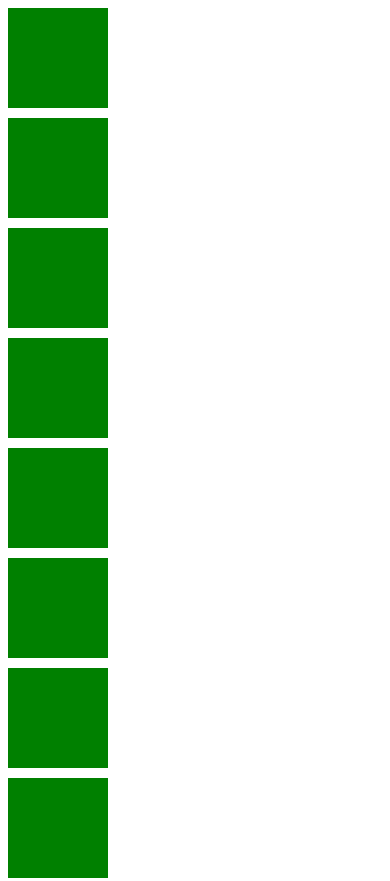
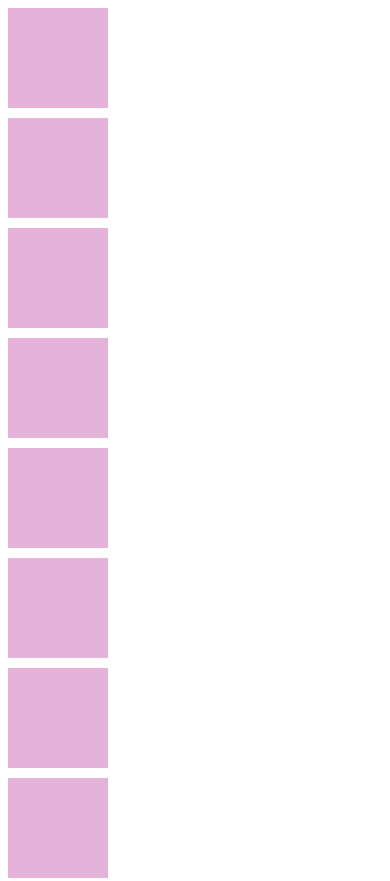
Before and after one commit to enerel321/dessert.shop, a plain HTML site: page exercise6.html in a window 390 px wide. Shown: the top 881 px of the page. Drawn offline with Linux system fonts and the light colour scheme.

Commit message:
Add files via upload

```diff
--- a/exercise6.html
+++ b/exercise6.html
@@ -3,14 +3,29 @@
   <meta charset="UTF-8">
   <meta name="viewport" content="width=device-width, initial-scale=1.0">
   <style>
-    .contain { display: grid; grid-template-columns: repeat(3, 100px); gap: 30px; }
-    .eej { width: 100px; height: 100px; background: green; }
-    @media (max-width: 600px) { .contain { gap: 10px; } }
-    @media (max-width: 400px) { .contain { grid-template-columns: 1fr; } }
+    .container
+    { display: grid;
+      grid-template-columns: repeat(3, 100px);
+      gap: 30px; }
+    .eej
+    { width: 100px;
+      height: 100px;
+      background: rgb(229, 178, 217);
+    }
+    @media (max-width: 600px)
+    {
+    .container
+    { gap: 10px; }
+  }
+    @media (max-width: 400px)
+    {
+    .container
+    { grid-template-columns: 100px }
+  }
   </style>
 </head>
 <body>
-  <div class="contain">
+  <div class="container">
     <div class="eej"></div>
     <div class="eej"></div>
     <div class="eej"></div>
```
